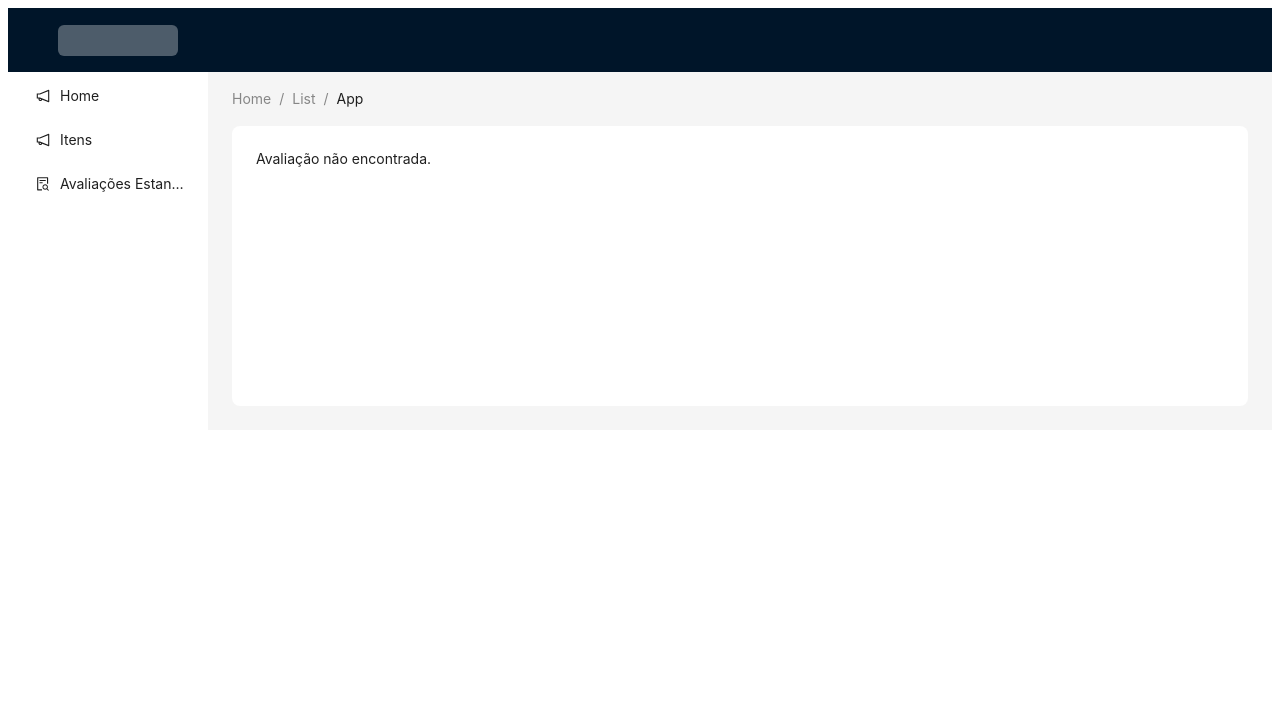
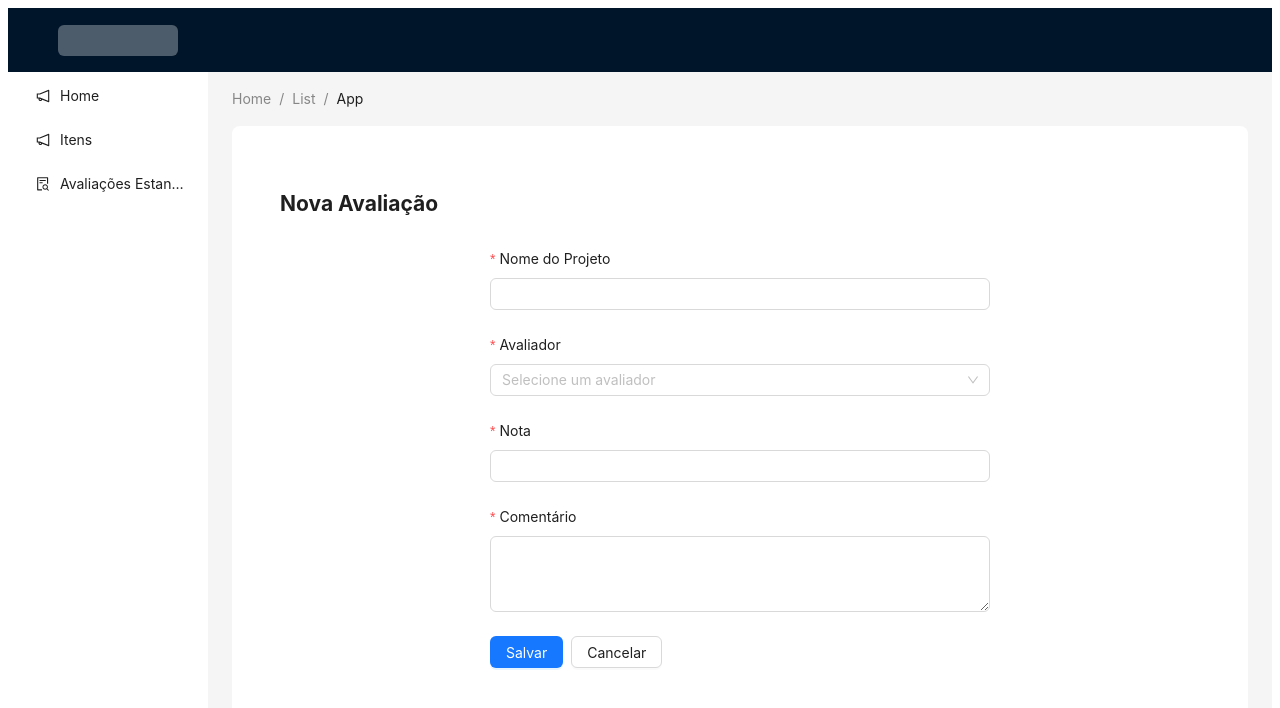
Before and after one commit to Fabrica-Unisales/pie-manager-front, a Next.js app: page /avaliacaoestandes/new in a window 1280 px wide. Shown: the top 708 px of the page. Built offline with nearby package versions, Linux system fonts and the light colour scheme; what @ant-design/nextjs-registry would draw is missing.

Commit message:
feat: cria formulário de adição de avaliações com select de avaliadores

```diff
--- /dev/null
+++ b/src/app/(auth)/avaliacaoestandes/new/page.js
@@ -0,0 +1,93 @@
+'use client';
+import React from 'react';
+import { useRouter } from 'next/navigation';
+import { Form, Input, InputNumber, Button, message, Select } from 'antd';
+import { MocksAvaliacaoEstandes } from '@/mocks/MocksAvaliacaoEstandes';
+
+const { Option } = Select;
+
+export default function NovaAvaliacaoPage() {
+  const [form] = Form.useForm();
+  const router = useRouter();
+  const avaliadores = MocksAvaliacaoEstandes.getAvaliadores();
+
+  const onFinish = (values) => {
+
+    const avaliadorSelecionado = avaliadores.find(av => av.id === values.avaliador_id);
+
+
+    const savedData = localStorage.getItem('avaliacoes');
+    const avaliacoes = savedData ? JSON.parse(savedData) : [];
+
+    const maiorId = avaliacoes.length > 0 ? Math.max(...avaliacoes.map(av => av.id)) : 17;
+    const proximoId = maiorId + 1;
+
+    const novaAvaliacao = {
+      ...values,
+      id: proximoId,
+      projeto_id: Math.floor(Math.random() * 1000) + 100,
+      nomeAvaliador: avaliadorSelecionado?.nome || '',
+    };
+
+    const novaLista = [...avaliacoes, novaAvaliacao];
+    localStorage.setItem('avaliacoes', JSON.stringify(novaLista));
+
+    message.success('Avaliação adicionada!');
+    router.push('/avaliacaoestandes');
+  };
+
+  return (
+    <div style={{ padding: 24 }}>
+      <h2>Nova Avaliação</h2>
+      <Form
+        form={form}
+        layout="vertical"
+        onFinish={onFinish}
+        style={{ maxWidth: 500, margin: '0 auto', marginTop: 32 }}
+      >
+        <Form.Item
+          label="Nome do Projeto"
+          name="nomeProjeto"
+          rules={[{ required: true, message: 'Informe o nome do projeto.' }]}
+        >
+          <Input />
+        </Form.Item>
+        <Form.Item
+          label="Avaliador"
+          name="avaliador_id"
+          rules={[{ required: true, message: 'Selecione um avaliador.' }]}
+        >
+          <Select placeholder="Selecione um avaliador">
+            {avaliadores.map(avaliador => (
+              <Option key={avaliador.id} value={avaliador.id}>
+                {avaliador.nome} - {avaliador.especialidade}
+              </Option>
+            ))}
+          </Select>
+        </Form.Item>
+        <Form.Item
+          label="Nota"
+          name="notaProjeto"
+          rules={[{ required: true, type: 'number', min: 0, max: 10, message: 'Nota de 0 a 10.' }]}
+        >
+          <InputNumber step={0.1} style={{ width: '100%' }} />
+        </Form.Item>
+        <Form.Item
+          label="Comentário"
+          name="comentario"
+          rules={[{ required: true, message: 'Informe um comentário.' }]}
+        >
+          <Input.TextArea rows={3} />
+        </Form.Item>
+        <Form.Item>
+          <Button type="primary" htmlType="submit">
+            Salvar
+          </Button>
+          <Button style={{ marginLeft: 8 }} onClick={() => router.back()}>
+            Cancelar
+          </Button>
+        </Form.Item>
+      </Form>
+    </div>
+  );
+}
```
